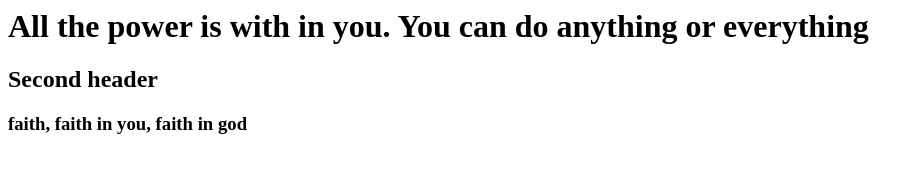
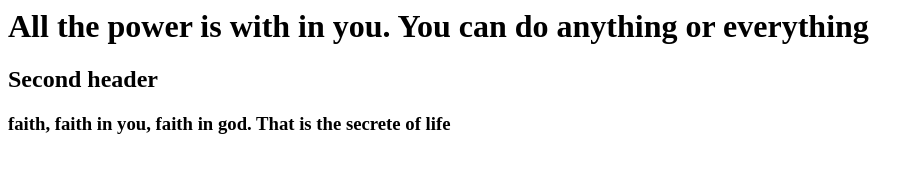
Before and after one commit to ChayaNagu/secondGitRepo, a plain HTML site: page index.html in a window 1280 px wide. Shown: the whole page, without its empty margins (0-924 px from the left). Drawn offline with Linux system fonts and the light colour scheme.

Commit message:
updated 3rd header

```diff
--- a/index.html
+++ b/index.html
@@ -4,6 +4,6 @@
 		     You can do anything or everything
 		</h1>
 		<h2> Second header </h2>
-		<h3> faith, faith in you, faith in god</h3>
+		<h3> faith, faith in you, faith in god. That is the secrete of life</h3>
 	</body>
 </html>
```
